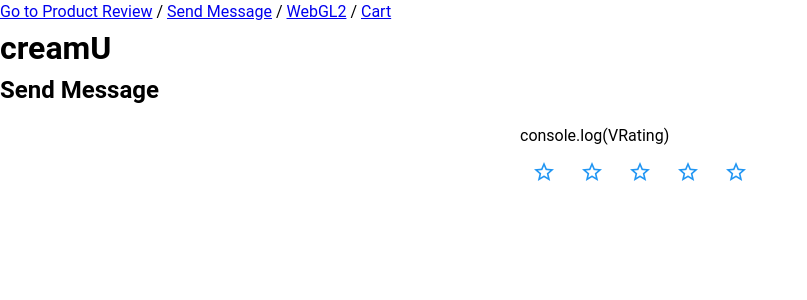
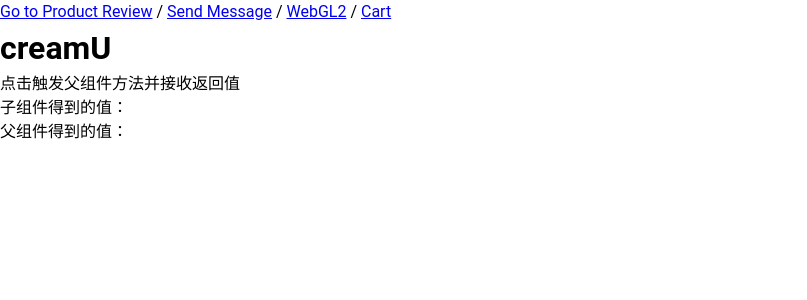
Before and after one commit to CPBear7777/Vue-creamU, a Vue app: page /message in a window 1280 px wide. Shown: the top 300 px of the page, without its empty margins (0-807 px from the left). Built offline with nearby package versions, Linux system fonts and the light colour scheme.

Commit message:
Try Send Img to ChildComponent from FatherComp

```diff
--- a/src/assets/components/CalculateTable.vue
+++ b/src/assets/components/CalculateTable.vue
@@ -1,5 +1,7 @@
 <template>
   <h2>Selected Component & Price</h2>
+  <p>1231123{{ imgData }}</p>
+  <img id="capturedImage2" src="" alt="Captured Screenshot" />
   <v-table class="text-center">
     <thead>
       <tr>
@@ -129,6 +131,7 @@
 
   <v-btn size="x-large" color="#e5d2ab" @click="AddToCart">Buy Now</v-btn>
   <v-btn size="x-large" color="#e5d2ab" @click="Cclean">Delete</v-btn>
+  <v-btn size="x-large" color="#e5d2ab" @click="ScreenShot">Test</v-btn>
 </template>
 
 <!-- <script setup>
@@ -145,6 +148,10 @@ import { ref } from "vue";
 const components = [];
 
 export default {
+  //接收父組件傳來的資料
+  // props: {
+  //   imgData: { type: String },
+  // },
   data() {
     //初始值
     return {
@@ -191,6 +198,7 @@ export default {
         c_lfoot_Id: 0,
       },
       amount: 1,
+      imgData: "",
     };
   },
 
@@ -279,6 +287,12 @@ export default {
   },
   updated() {
     console.log("updated有沒有在動?");
+    // 將 Blob 轉換成臨時的 URL 並顯示
+    // const blobUrl = URL.createObjectURL(localStorage.getIte("imgBlob"));
+
+    //用來放圖片，之後把此功能移到告物車
+    const capturedImage2 = document.querySelector("#capturedImage2");
+    capturedImage2.src = localStorage.getItem("imgBlob");
     //const moIdKeys = Object.keys(this.moId);
     //const maIdKeys = Object.keys(this.maId);
     //const comIdKeys = Object.keys(this.comId);
@@ -404,8 +418,12 @@ export default {
     };
     getComponent();
   },
+  //讓這邊可以抓到圖片路徑
+  methods: {
+    ScreenShot() {
+      this.$emit("sendimg-event");
+    },
 
-  methods: {
     //算總數
     calculateSum() {
       let sum = 0;
@@ -419,6 +437,9 @@ export default {
       return sum;
     },
     AddToCart() {
+      console.log("在子組件中" + this.imgData);
+      this.$emit("sendimg-event");
+      //寫入
       //檢查編號，最新的Num是多少，若沒有就從1開始
       //let currentNumber = parseInt(localStorage.getItem("currentNumber")) || 1;
       //初始化List
@@ -426,7 +447,7 @@ export default {
       //建立物件
       const Productdata = {
         //Num: currentNumber, //再考慮一下
-        Img: "01.jpg",
+        Img: localStorage.getItem("imgBlob"),
         Info: {
           unitprice: this.calculateSum(),
           amount: this.amount,
@@ -509,6 +530,7 @@ export default {
 
       alert("已存" + Productdata);
     },
+    props: ["imgData"],
     Cclean() {
       localStorage.removeItem("addItemList");
       this.head_m_price = "";
--- /dev/null
+++ b/src/assets/components/Child.vue
@@ -0,0 +1,25 @@
+<template>
+  <div>
+    <button @click="callParentMethod">点击触发父组件方法并接收返回值</button>
+    <p>子组件得到的值：{{ childValue }}</p>
+  </div>
+</template>
+
+<script>
+export default {
+  data() {
+    return {
+      childValue: "", // 存储父组件返回的值
+    };
+  },
+  methods: {
+    callParentMethod() {
+      // 触发自定义事件，并传递数据给父组件
+      this.$emit("call-parent-method");
+    },
+  },
+  // 接收父组件传递回来的值
+  // 这里的 `value` 就是父组件传递过来的数据
+  props: ["childValue"],
+};
+</script>
--- a/src/assets/components/CtmizedPTableInCart.vue
+++ b/src/assets/components/CtmizedPTableInCart.vue
@@ -2,6 +2,19 @@
   <v-container>
     <div>
       <h3>Customized Product List</h3>
+      <hr />
+      <v-row justify="center">
+        <v-col cols="auto">
+          <div v-if="products.length == 0">
+            <br />
+            <br />
+            <br />
+            <v-btn prepend-icon="mdi-cart-arrow-down">Buy Now</v-btn>
+            <h3>Opps! No Product In Shopping Cart!</h3>
+          </div>
+        </v-col>
+      </v-row>
+
       <v-expansion-panels>
         <!-- <v-expansion-panel>
           <v-expansion-panel-title v-slot="{ open }">
@@ -206,7 +219,7 @@
 export default {
   data() {
     return {
-      products: [],
+      products: [], //讀取
       foramount: JSON.parse(localStorage.getItem("addItemList")) || 1,
       value: 1,
       //products: ProdList,
--- a/src/views/CustomizedP.vue
+++ b/src/views/CustomizedP.vue
@@ -31,8 +31,11 @@
         >
         <img id="capturedImage" src="" alt="Captured Screenshot" />
         <br />
-        <CalculateTable></CalculateTable
-        ><!--:image="screenshot"用來傳給子元件-->
+        <CalculateTable
+          @sendimg-event="captureScreenshot"
+          :imgData="bblob"
+        ></CalculateTable
+        ><!--:bblob="bblob"用來傳給子組件-->
         <!-- <CalculateTable2></CalculateTable2> -->
 
         <br />
@@ -45,6 +48,15 @@
 <script>
 // 用於啟動Unity
 export default {
+  components: {
+    CalculateTable,
+    Info,
+  },
+  data() {
+    return {
+      bblob: "default",
+    };
+  },
   beforeCreate() {
     let script1 = document.createElement("script");
     script1.setAttribute("src", "Build/UnityLoader.js");
@@ -124,23 +136,40 @@ export default {
   methods: {
     //截圖功能
     captureScreenshot() {
-      //找到button
-      const elem = document.querySelector("#screenshot");
+      //宣告與找到button
+      //const elem = document.querySelector("#screenshot");
       // 获取 WebGL 渲染的 <canvas> 元素
       const canvas = document.getElementById("canvas");
+      //不觸發跨域安全性問題，因此才可繪製圖片
+      canvas.crossOrigin = "Anonymous";
       const capturedImage = document.querySelector("#capturedImage");
-      let capturedBlob = null; // 变量用於儲存截圖的 Blob 对象
-      elem.addEventListener("click", () => {
-        canvas.toBlob((blob) => {
-          capturedBlob = blob; // 將截圖的 Blob 儲存到 capturedBlob 中
+      let capturedBlob = null; // 變數用於儲存截圖的 Blob 對象
+      //console.log("對了拉");
+      //點擊事件觸發截圖
+      //elem.addEventListener("click", () => {
+      localStorage.setItem("imgBlob", canvas.toDataURL()); //將圖像轉化成DataURL(Base64編碼)，並存到localStorage中
+      this.bblob = canvas.toDataURL();
+      console.log(this.bblob);
+      canvas.toBlob((blob) => {
+        capturedBlob = blob; // 將截圖的 Blob 儲存到 capturedBlob 中
+        //this.bblob = blob; //這邊就是他的object，object才可以傳出去
 
-          // 將 Blob 轉換成臨時的 URL 並顯示
-          const blobUrl = URL.createObjectURL(capturedBlob);
-          capturedImage.src = blobUrl;
-          screenshot = blobUrl; //用來傳給子元件
-        });
+        //僅在此頁面中顯示
+        // 將 Blob 轉換成臨時的 URL 並顯示
+        const blobUrl = URL.createObjectURL(capturedBlob);
+        capturedImage.src = blobUrl;
+        //});
       });
+      /*const buf2str = (buf) => {
+        var bufView = new Uint16Array(buf);
+        var unis = "";
+        for (var i = 0; i < bufView.length; i++) {
+          unis = unis + String.fromCharCode(bufView[i]);
+        }
+        return unis;
+      };*/
     },
+
     sendImg() {},
   },
 };
--- a/src/views/Message.vue
+++ b/src/views/Message.vue
@@ -1,20 +1,40 @@
-<script setup></script>
 <template>
-  <h2>Send Message</h2>
-  <v-container>
-    <v-row justify="center">
-      <v-col cols="auto">
-        console.log(VRating)
-        <div class="text-center">
-          <v-rating
-            v-model="rating"
-            bg-color="orange-lighten-1"
-            color="blue"
-          ></v-rating>
-        </div>
-      </v-col>
-    </v-row>
-  </v-container>
+  <div>
+    <!-- 在子组件上绑定自定义事件监听器，并在父组件中执行对应的方法 -->
+    <ChildComponent
+      @call-parent-method="handleChildEvent"
+      :childValue="parentValue"
+    />
+    <p>父组件得到的值：{{ parentValue }}</p>
+  </div>
 </template>
 
-<style scoped></style>
+<style setup></style>
+
+<script>
+//import Child from "../assets";
+import ChildComponent from "../assets/components/Child.vue";
+
+export default {
+  components: {
+    ChildComponent,
+  },
+  data() {
+    return {
+      parentValue: "", // 存储处理后的结果，会在子组件中显示
+    };
+  },
+  methods: {
+    handleChildEvent() {
+      // 在父组件中执行一些操作，并将结果赋值给 parentValue
+      this.parentValue = "Hello from ParentComponent!";
+
+      // 这里也可以从异步操作中获取数据并将结果赋值给 parentValue
+      // 例如，从API请求数据后更新 parentValue
+      // fetch('https://example.com/api/data')
+      //   .then(response => response.json())
+      //   .then(data => this.parentValue = data.someValue);
+    },
+  },
+};
+</script>
```
